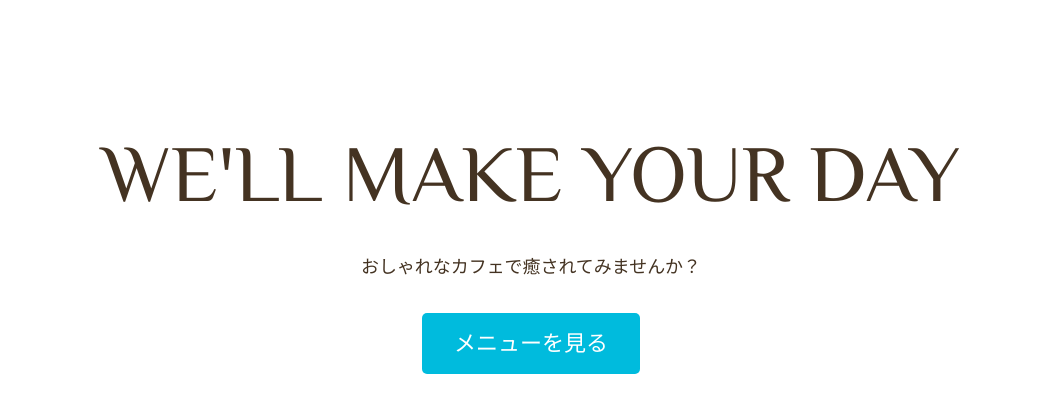
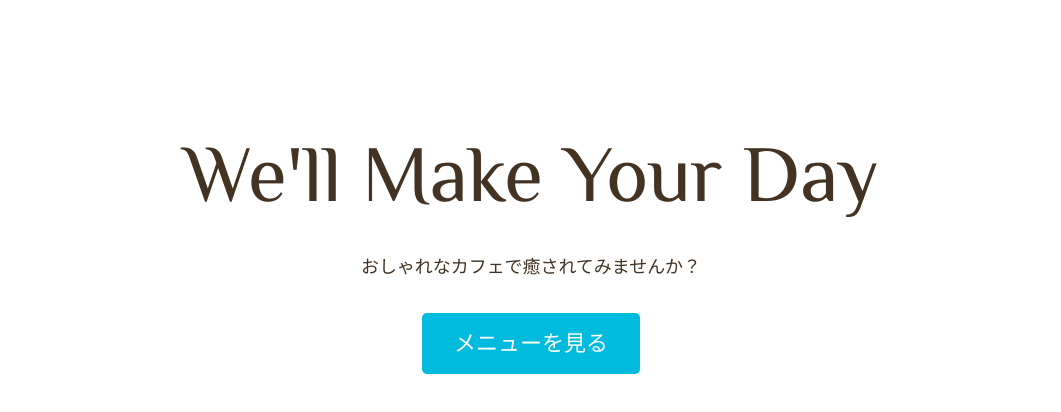
Before and after one commit to FlqmeJP/FlqmeJP.github.io, a plain HTML site: page index.html in a window 1280 px wide. Shown: the part 90-502 px from the top of the page, without its empty margins (109-1170 px from the left). Drawn offline with Linux system fonts and the light colour scheme; some packages are replaced by stand-ins of ours.

Commit message:
add home全体　homeサイト仮完成

```diff
--- a/css/style.css
+++ b/css/style.css
@@ -124,3 +124,25 @@ img{
     background: #0090aa;
 
 }
+
+/* 大きな背景画像 */
+
+.big-bg{
+
+    background-size: cover;
+    background-position: center top;
+
+}
+
+#home{
+
+    background-image: url(背景画像の選択);
+    min-height: 100vh;
+
+}
+
+#home .page-title{
+
+    text-transform : none;
+
+}
--- a/index.html
+++ b/index.html
@@ -5,6 +5,7 @@
         <meta charset="UTF-8">
         <title>Cafe Greenery</title>
         <meta name="description" content="[サイトの説明]">
+        <link rel="icon" type="image/png" href="images/logo.png">
 
         <!-- CSS-->
             <link rel ="stylesheet" href="https://unpkg.com/ress/dist/ress.min.css">
@@ -14,9 +15,10 @@
     </head>
 
     <body>
+        <div id="home" class="big-bg">
             <header class="page-header wrapper">
 
-            <h1><a href="index.html"><img class="logo" src="logo.png" alt="Cafe Greenery"></a></h1>
+             <h1><a href="index.html"><img class="logo" src="[画像]" alt="Cafe Greenery"></a></h1>
 
                 <nav>
                     <ul class="main-nav">
@@ -36,6 +38,7 @@
                 <a class="button" href="menu.html">メニューを見る</a>
 
             </div><!-- /.home-content -->
+        </div><!-- /#home-->
 
 
 
```
Also changed, not shown: images/logo.png (renamed from image/logo.png). Lines whose indentation alone changed are shown as unchanged.
